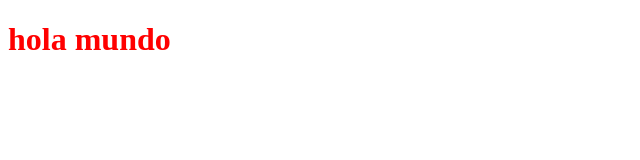
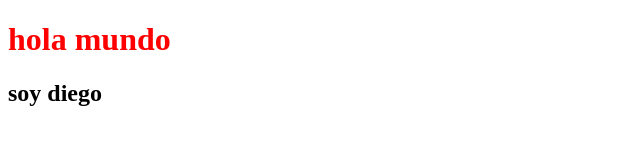
Before and after one commit to udrizard2111/clase-github, a plain HTML site: page index.html in a window 1280 px wide. Shown: the whole page, without its empty margins (0-640 px from the left). Drawn offline with Linux system fonts and the light colour scheme.

Commit message:
agregué soy diego

```diff
--- a/index.html
+++ b/index.html
@@ -9,5 +9,7 @@
 </head>
 <body>
     <h1>hola mundo</h1>
+
+    <h2>soy diego</h2>
 </body>
 </html>
```
